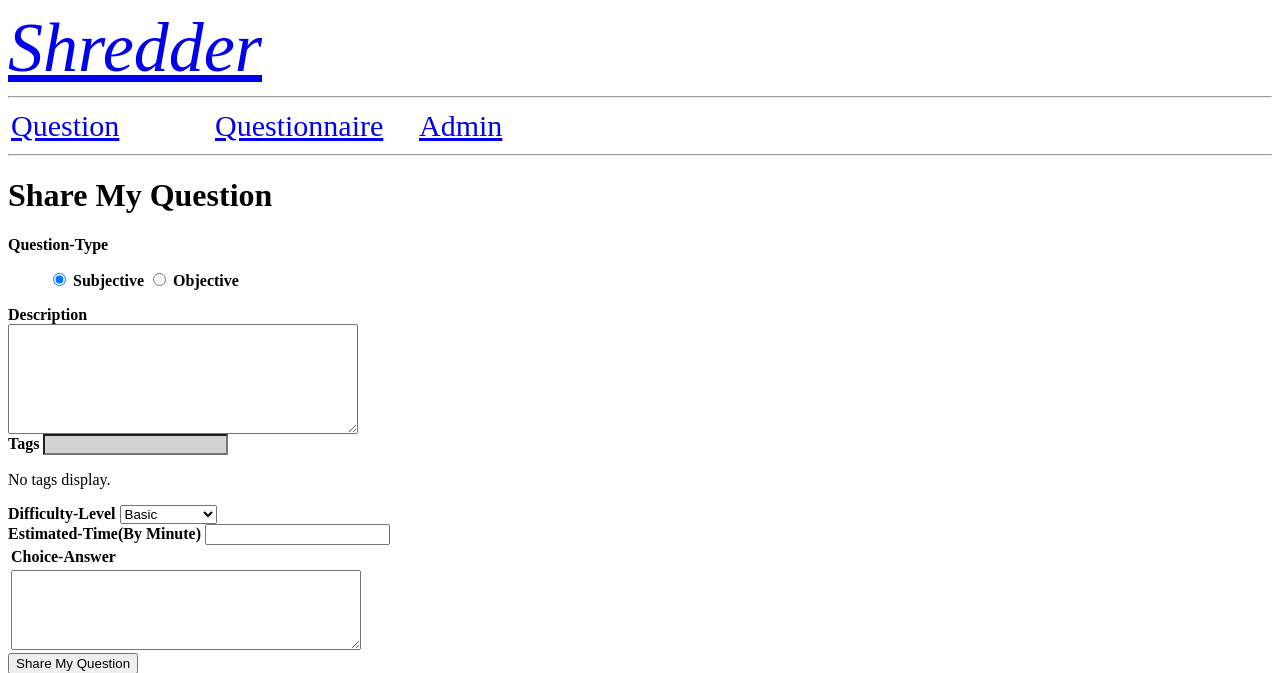
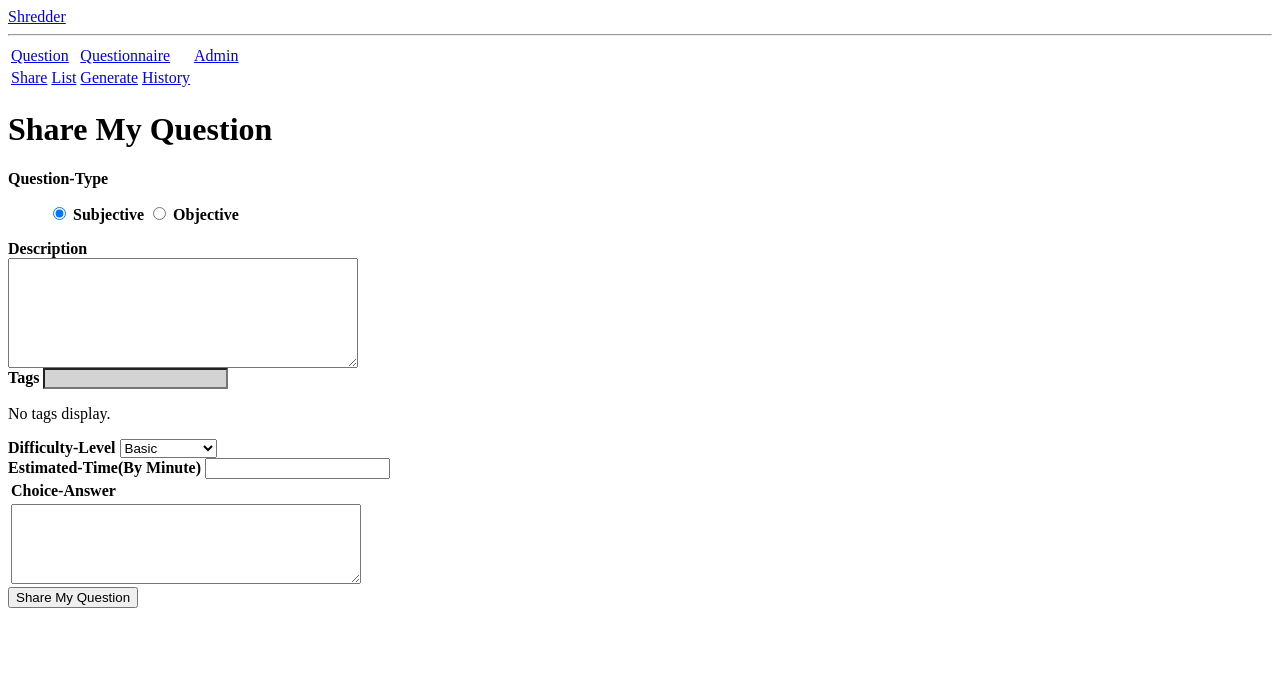
Before and after one commit to vitan/shredder, a Django app: page /question/share-my-question/ in a window 1280 px wide. Shown: the top 673 px of the page. Run offline with Django 3.2, Linux system fonts and the light colour scheme; the visitor is signed in with stand-in values (Sample User, id 1); data that the repository does not hold is empty; parts of the project's set-up code (start-up, migrations or seed data) failed here and were passed over.

Commit message:
REV: Fixed sth for menu display and redirect

```diff
--- a/shredder/apps/questions/question/views.py
+++ b/shredder/apps/questions/question/views.py
@@ -46,7 +46,7 @@ def share_question(request, template_name='question/share-question.html'):
                     question_object.tags.add(tag_obj)
         else:
             return render_to_response(template_name, {
-                'title': u"Share My Question",
+                'title': u"Share Question",
                 'form': form,
                 'tag_cloud': tag_cloud,
                 }, context_instance=RequestContext(request))
--- a/shredder/apps/questions/questionnaire/urls.py
+++ b/shredder/apps/questions/questionnaire/urls.py
@@ -3,6 +3,7 @@ from django.views.generic.simple import redirect_to
 
 
 urlpatterns = patterns('apps.questions.questionnaire.views',
+    url(r'^$', redirect_to, {'url': 'generate-questionnaire'}),
     url(r'^generate-questionnaire/$', 'generate_questionnaire', name="generate_questionnaire"),
     url(r'^questionnaire-history/$', 'questionnaire_history', name="questionnaire_history"),
     url(r'^(?P<questionnaire_id>\d+)/$', 'questionnaire_display', name="questionnaire_display"),
--- a/shredder/apps/questions/questionnaire/views.py
+++ b/shredder/apps/questions/questionnaire/views.py
@@ -7,7 +7,7 @@ from django.db.models import Q
 from django.core.exceptions import ObjectDoesNotExist
 from django.core.paginator import Paginator, InvalidPage, EmptyPage
 from django.core.exceptions import PermissionDenied
-from django.shortcuts import render_to_response, get_object_or_404
+from django.shortcuts import render_to_response, get_object_or_404, redirect
 from django.template import RequestContext
 
 from random import randint
@@ -61,6 +61,7 @@ def generate_questionnaire(request, template_name="questionnaire/generate-questi
                     )
                     map_obj.save()
                     count += 1
+                return redirect(questionnaire_obj.get_absolute_url())
 
             else:
                 questions = auto_generate(**kwargs)
--- a/shredder/templates/base.html
+++ b/shredder/templates/base.html
@@ -19,11 +19,10 @@
     <body>
     <!-- Whole -->
         {% block header %}
-            <a href="#" title="Go to homepage" class="logo" style="font-style:italic;font-size:70;font-color:red">Shredder</a>
+            <a href="#" title="Go to homepage" class="logo">Shredder</a>
         {% endblock %}
         <hr>
         {% include "menu.html" %}
-        <hr>
         <div>
             {% block pretitle %}{% endblock %}
             {% block content_title %}{% if title %}<h1>{{ title }}</h1>{% endif %}{% endblock %}
--- a/shredder/templates/menu.html
+++ b/shredder/templates/menu.html
@@ -1,10 +1,24 @@
-<div class="navbar">
-    <table>
+<div>
+    <table class="table-menu">
         <tbody>
         <tr>
-            <td width=200><a href="/question/" style="font-size:30">Question</a></td>
-            <td width=200><a href="/questionnaire/" style="font-size:30">Questionnaire</a></td>
-            <td width=200><a href="/admin/" style="font-size:30">Admin</a></td>
+            <td class="dropdown" colspan="2">
+                <a class="dropdown-toggle" href="/question/">Question</a>
+            </td>
+            <td class="dropdown" colspan="2">
+                <a class="dropdown-toggle" href="/questionnaire/">Questionnaire</a>
+            </td>
+            <td><a href="/admin/">Admin</a></td>
+        </tr>
+        <tr class="secondary-dir">
+            <td class="dropdown">
+                <a class="dropdown-toggle" href="/question/share-my-question/">Share</a>
+            </td>
+            <td class="dropdown">
+                <a class="dropdown-toggle" href="/question/question-list/">List</a>
+            </td>
+            <td><a href="/questionnaire/generate-questionnaire/">Generate</a></td>
+            <td><a href="/questionnaire/questionnaire-history/">History</a></td>
         </tr>
         </tbody>
     </table>
```
